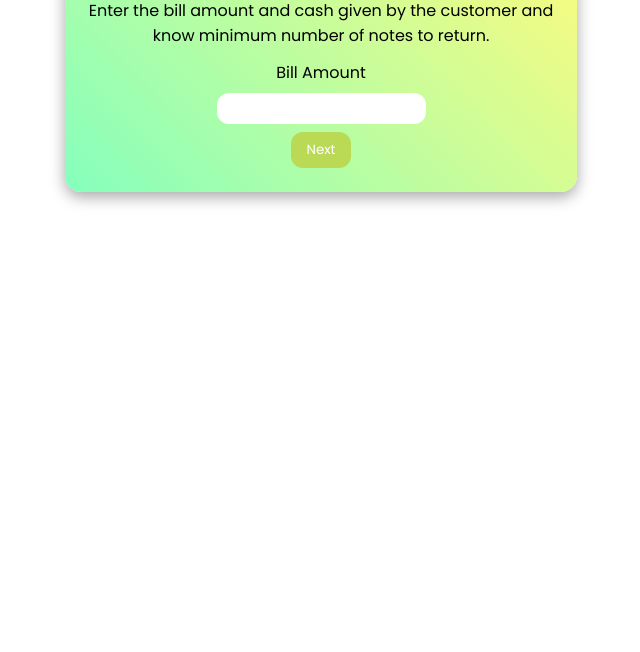
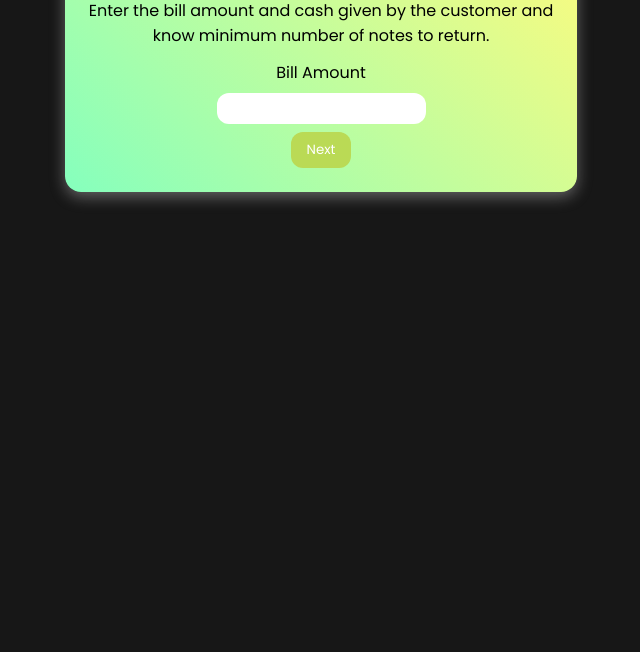
Before and after one commit to vivekbhatt07/Cash-Register-Manager, a plain HTML site: page index.html in a window 1280 px wide. Shown: the part 148-800 px from the top of the page, without its empty margins (319-959 px from the left). Drawn offline with Linux system fonts and the light colour scheme.

Commit message:
style: bg black

```diff
--- a/styles.css
+++ b/styles.css
@@ -15,7 +15,7 @@ html {
 body {
   padding: 0;
   margin: 0;
-  /* background-color: #171717; */
+  background-color: #171717;
 }
 
 .container {
@@ -25,10 +25,11 @@ body {
   margin: 70px auto;
   padding: 16px;
   gap: 12px;
-  background-image: linear-gradient(45deg, #85ffbd 0%, #fffb7d 100%);
+  background: linear-gradient(45deg, #85ffbd 0%, #fffb7d 100%);
   border-radius: 16px;
-  box-shadow: rgba(0, 0, 0, 0.35) 0px 5px 15px;
+  box-shadow: rgba(241, 241, 241, 0.35) 0px 5px 15px;
 }
+
 
 .container_head {
   display: flex;
```
